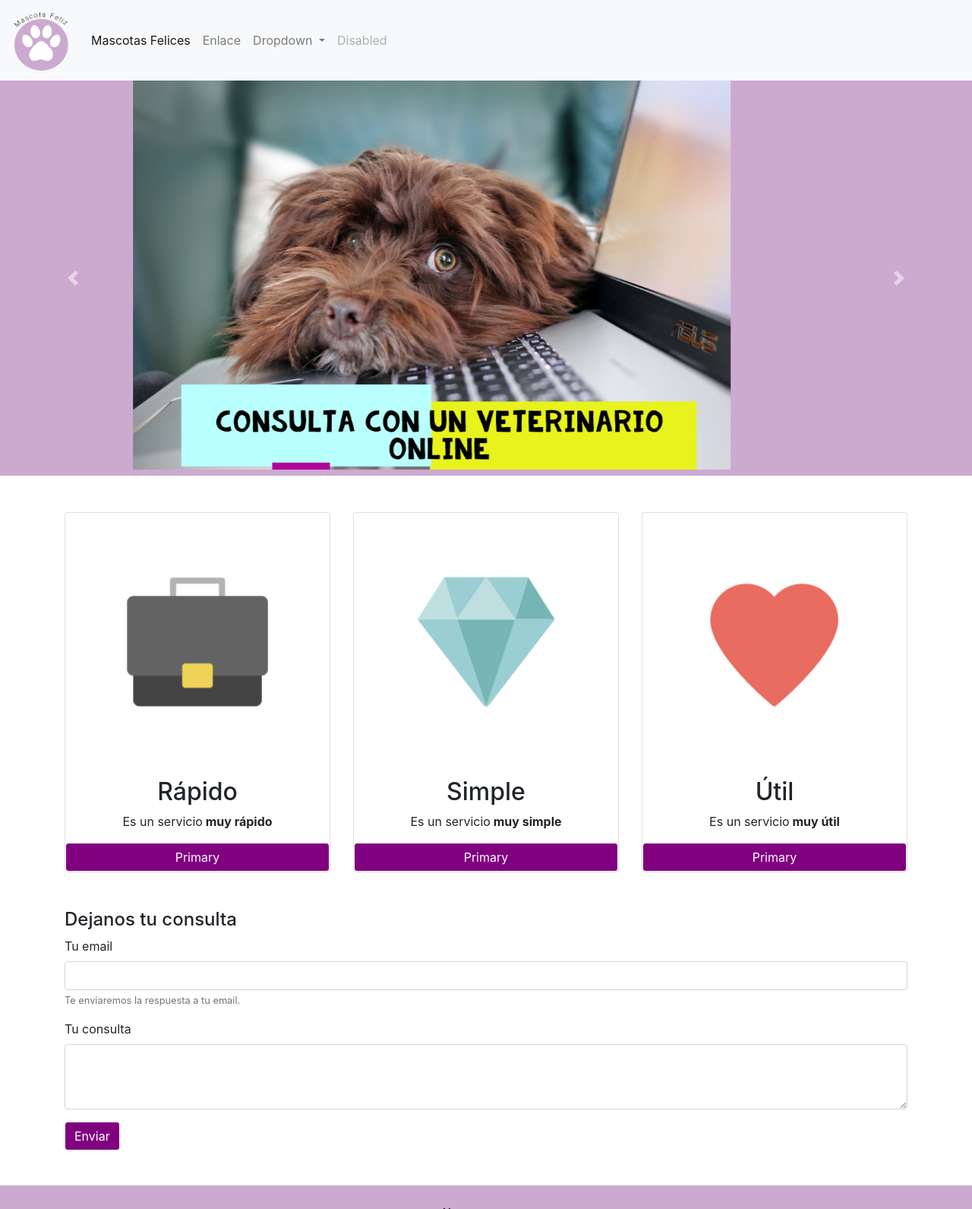
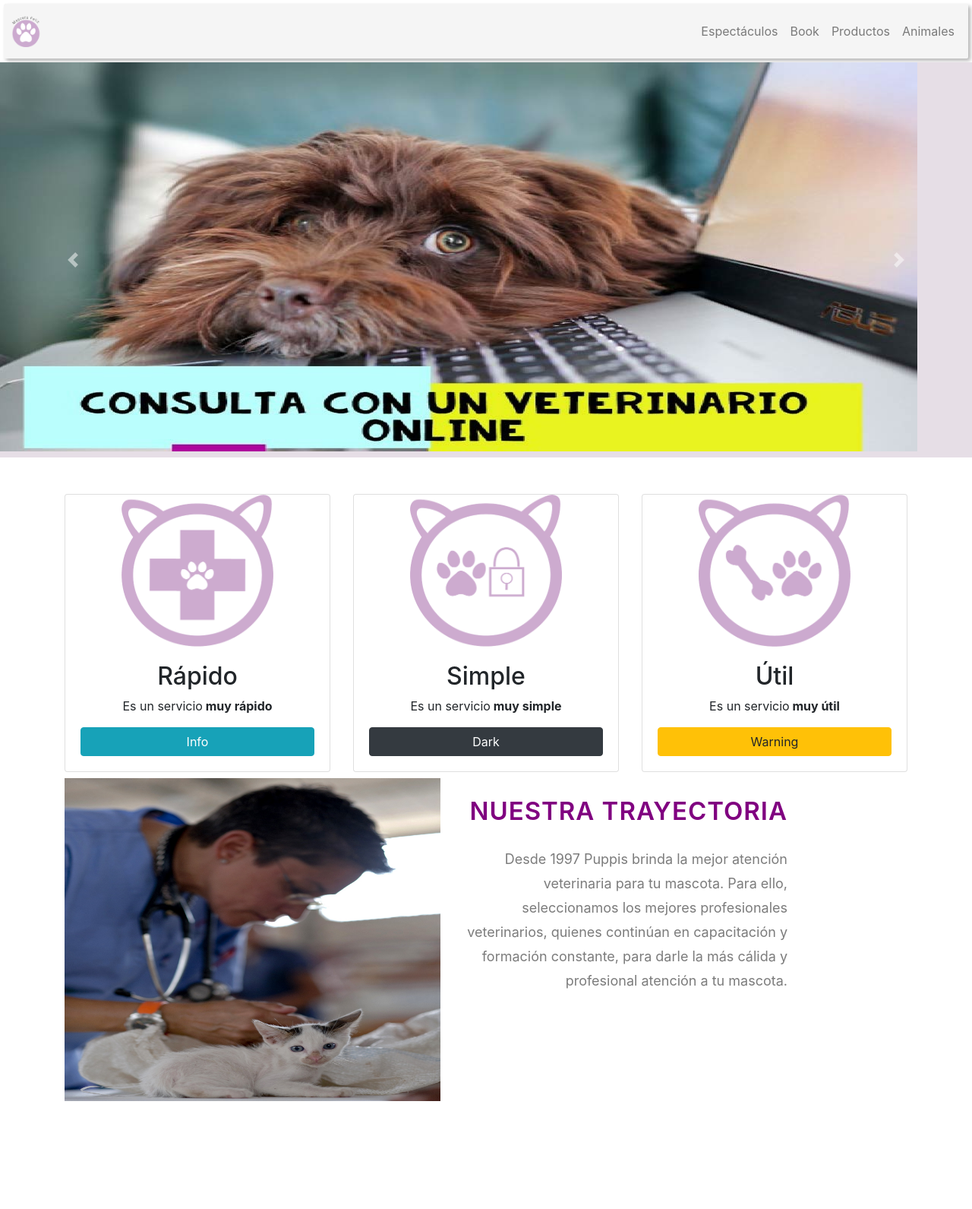
Before and after one commit to Eva2896/Eva2896.github.io, a plain HTML site: page index.html in a window 1280 px wide. Shown: the top 1591 px of the page at 76% size. Drawn offline with nearby package versions, Linux system fonts and the light colour scheme; a web font is replaced by a local one.

Commit message:
modificación barra de navegación

```diff
--- a/index.html
+++ b/index.html
@@ -29,51 +29,45 @@
   <link rel="stylesheet" href="https://use.fontawesome.com/releases/v5.2.0/css/all.css">
 
   <link rel="stylesheet" type="text/css" href="style.css">
+  <link rel="shortcut icon" type="image/png" href="images/Logo.png">
 
 </head>
 <body>
 
-  <nav class="navbar navbar-expand-lg navbar-light bg-light">
-    <a class="navbar-brand" href="#">
-      <img  src="images/Logo.png" width="80" height="80" alt="" loading="lazy">
+<div class="navbar navbar-expand-sm navbar-light navbar-eva">
+    <a class="navbar-brand" href="index.html">
+      <img src="images/Logo.png">
     </a>
+
     <button class="navbar-toggler" type="button" data-toggle="collapse" data-target="#navbarSupportedContent" aria-controls="navbarSupportedContent" aria-expanded="false" aria-label="Toggle navigation">
-      <span class="navbar-toggler-icon"></span>
+    <span> <class= navbar-toggler-icon=""></class=></span>&gt;
   </button>
 
     <div class="collapse navbar-collapse" id="navbarSupportedContent">
       <ul class="navbar-nav mr-auto">
-        <li class="nav-item active">
-          <a class="nav-link" href="#"> Mascotas Felices <span class="sr-only">(current)</span></a>
+          <li class="nav-item ">
+              <a class="nav-link" href="Espectaculos.html">Espectáculos</a>
           </li>
           <li class="nav-item">
-          <a class="nav-link" href="#">Enlace</a>
+            <a class="nav-link" href="Book.html">Book</a>
           </li>
-        <li class="nav-item dropdown">
-          <a class="nav-link dropdown-toggle" href="#" id="navbarDropdown" role="button" data-toggle="dropdown" aria-haspopup="true" aria-expanded="false">
-            Dropdown
-          </a>
-          <div class="dropdown-menu" aria-labelledby="navbarDropdown">
-            <a class="dropdown-item" href="#">Action</a>
-            <a class="dropdown-item" href="#">Another action</a>
-            <div class="dropdown-divider"></div>
-            <a class="dropdown-item" href="#">Something else here</a>
-          </div>
+          <li class="nav-item ">
+              <a class="nav-link" href="Productos.html">Productos</a>
           </li>
-        <li class="nav-item">
-          <a class="nav-link disabled" href="#" tabindex="-1" aria-disabled="true">Disabled</a>
+          <li class="nav-item ">
+              <a class="nav-link" href="Animales.html">Animales</a>
           </li>
       </ul>
+    </div>
+</div>
 
-    </div>
-  </nav>
 <div id="carouselExampleControls" class="carousel slide bg-color-logo" data-ride="carousel">
     <div class="carousel-inner">
       <div class="carousel-item active">
-        <img src="images/carrousel_1.PNG" class="d-block carrousel-eva" alt="...">
+        <img src="images/loli.jpg" class="d-block carrousel-eva" alt="...">
       </div>
 
-      <div class="carousel-item">
+      <div class="carousel-item ">
         <img src="images/carrousel_3.PNG" class="d-block carrousel-eva"alt="...">
       </div>
       <div class="carousel-item">
@@ -100,40 +94,69 @@
   </div>
 
 
+
+
+
   <div class="container">
-    <div class="row pt-5">
+    <div class="row mt-5 ">
+
 
       <!--card1 -->
       <div class="col-xs-12 col-sm-6 col-md-4" >
-        <div class="card text-center">
-          <img src="images/briefcase.png" alt="Rápido">
+        <div class="card text-center eva-card">
+          <img src="images/Logo 2.png" alt="Rápido" class="card-img-top mx-auto d-block img-card" alt="12">
+          <div class="card-body">
             <h2>Rápido</h2>
             <p>Es un servicio<strong> muy rápido</strong></p>
-          <button type="button" class="btn btn-primary">Primary</button>
+            <button type="button" class="btn btn-info btn-block">Info</button>
+          </div>
         </div>
       </div>
 
       <!--card2 -->
       <div class="col-xs-12 col-sm-6 col-md-4" >
-        <div class="card text-center">
-          <img src="images/diamond.png" alt="Simple">
+        <div class="card text-center eva-card">
+          <img src="images/Logo 3.png" alt="Simple" class="card-img-top mx-auto d-block img-card" alt="12">
+          <div class="card-body">
             <h2>Simple</h2>
             <p>Es un servicio<strong> muy simple</strong></p>
-          <button type="button" class="btn btn-primary">Primary</button>
+            <button type="button" class="btn btn-dark btn-block">Dark</button>
+          </div>
         </div>
       </div>
 
       <!--card3 -->
       <div class="col-xs-12 col-sm-6 col-md-4" >
-        <div class="card text-center">
-          <img src="images/heart.png" alt="Útil">
+        <div class="card text-center eva-card">
+          <img src= "images/Logo 4.png" alt="Útil" class="card-img-top mx-auto d-block img-card" alt="12">
+          <div class="card-body">
             <h2>Útil</h2>
             <p>Es un servicio<strong> muy útil</strong></p>
-          <button type="button" class="btn btn-primary">Primary</button>
+            <button type="button" class="btn btn-warning btn-block">Warning</button>
+          </div>
         </div>
       </div>
       <!--/row -->
     </div>
+
+
+
+    <div class="section trajectory anchor mt-2">
+      <div class="center" ><div class="image">
+        <div class="box-banner">
+          <a><img width="495" height="425" id="images/veterinario.jpg" alt="Trayectoria" src="images/veterinario.jpg" complete="complete"></a>
+        </div></div><div class="text">
+          <div class="title yellow">NUESTRA TRAYECTORIA</div>
+          <div class="subpages">Desde 1997 Puppis brinda la mejor atención veterinaria para tu mascota. Para ello, seleccionamos los mejores profesionales veterinarios, quienes continúan en capacitación y formación constante, para darle la más cálida y profesional atención a tu mascota.
+          </div>
+        </div>
+      </div>
+    </div>
+
+
+
+
+
 
     <!--Formulario -->
     <div class="row pt-5">
@@ -149,7 +172,7 @@
             <label for="exampleFormControlTextarea1">Tu consulta</label>
             <textarea class="form-control" id="exampleFormControlTextarea1" rows="3"></textarea>
           </div>
-          <button type="submit" class="btn btn-primary">Enviar</button>
+          <button type="submit" class="btn btn-light">Light</button >
         </form>
       </div>
       <!--/row -->
@@ -177,8 +200,9 @@
       </div>
       <!--/row -->
     </div>
-    <!--/footer -->
-  </div>
+
+
+
 
   <script src="https://code.jquery.com/jquery-3.5.1.slim.min.js" crossorigin="anonymous"></script>
   <script src="https://cdn.jsdelivr.net/npm/popper.js@1.16.0/dist/umd/popper.min.js" crossorigin="anonymous"></script>
--- a/style.css
+++ b/style.css
@@ -6,7 +6,8 @@
 
 
 .carousel .item {
-  height: 50rem;
+  height: 40rem;
+
 }
 
 .item img {
@@ -18,7 +19,7 @@
 }
 
 .bg-color-logo {
-  background-color: #ccaacf;
+  background-color:#e6dee6;
 }
 
 
@@ -40,12 +41,68 @@
   color:#fff;
  }
 
- .navbar {
-  display: flex;
-        flex-flow: row wrap;
-      }
-.btn-primary{
-  background-color:purple;
-  border-color:white;
-  color:white;
+
+.btn-light{
+
+  border-color:purple;
+  color:black;
 }
+
+.img-card {
+  width: 200px;
+  height: 200px;
+}
+.section.trajectory .text {
+
+    float: left;
+    padding-top: 19px;
+    width: 422px;
+    text-align: right;
+}
+.section.trajectory .title {
+    font-size: 33px;
+    letter-spacing: 1px;
+    font-weight: 600;
+}
+.section.trajectory .subpages {
+    color: #7c7c7c;
+    font-size: 18px;
+    line-height: 32px;
+    margin-top: 22px;
+
+}
+.section.trajectory {
+    padding-bottom: 60px;
+    height: 564px;
+    text-align: center;
+}
+.section.trajectory .image {
+    float: left;
+    margin-right: 35px;
+    }
+    .yellow {
+    color: purple;
+}
+
+.navbar-eva {
+    justify-content: space-between;
+      margin: 5px;
+    border-radius: 2px;
+    box-shadow: 3px 3px 5px #b5b5b5;
+    background-color: #b3b1b121;
+    color: black;
+    padding: 10px;
+    box-sizing: border-box;
+
+}
+.navbar-collapse{
+  flex-grow: 0;
+}
+.navbar {
+    display: flex;
+    align-items: center;
+    }
+
+    .navbar-eva .navbar-brand img {
+  width: 40px;
+}
```
Also changed, not shown: como guardar los cambios en git.txt, images/Logo 2.png (added), images/Logo 3.png (added), images/Logo 4.png (added), images/loli.jpg (added), images/veterinario.jpg (added). Lines whose indentation alone changed are shown as unchanged.
